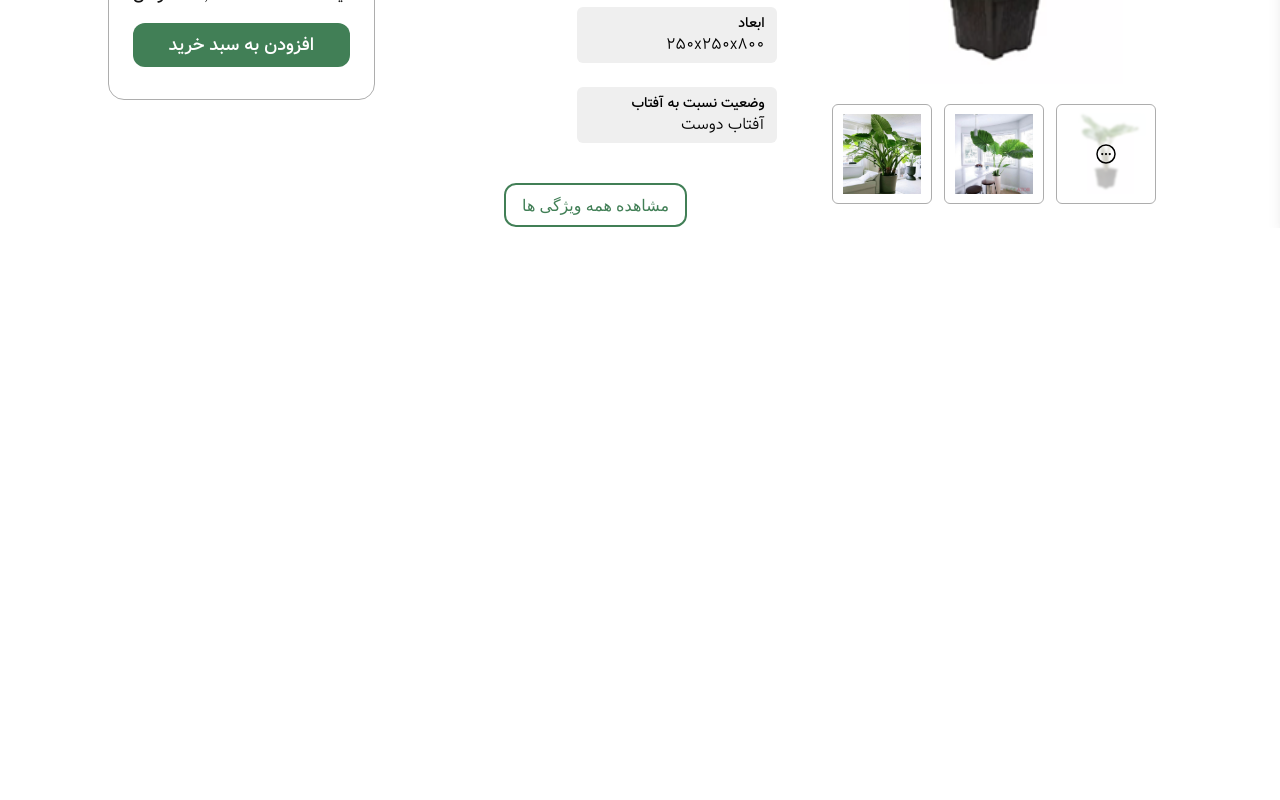
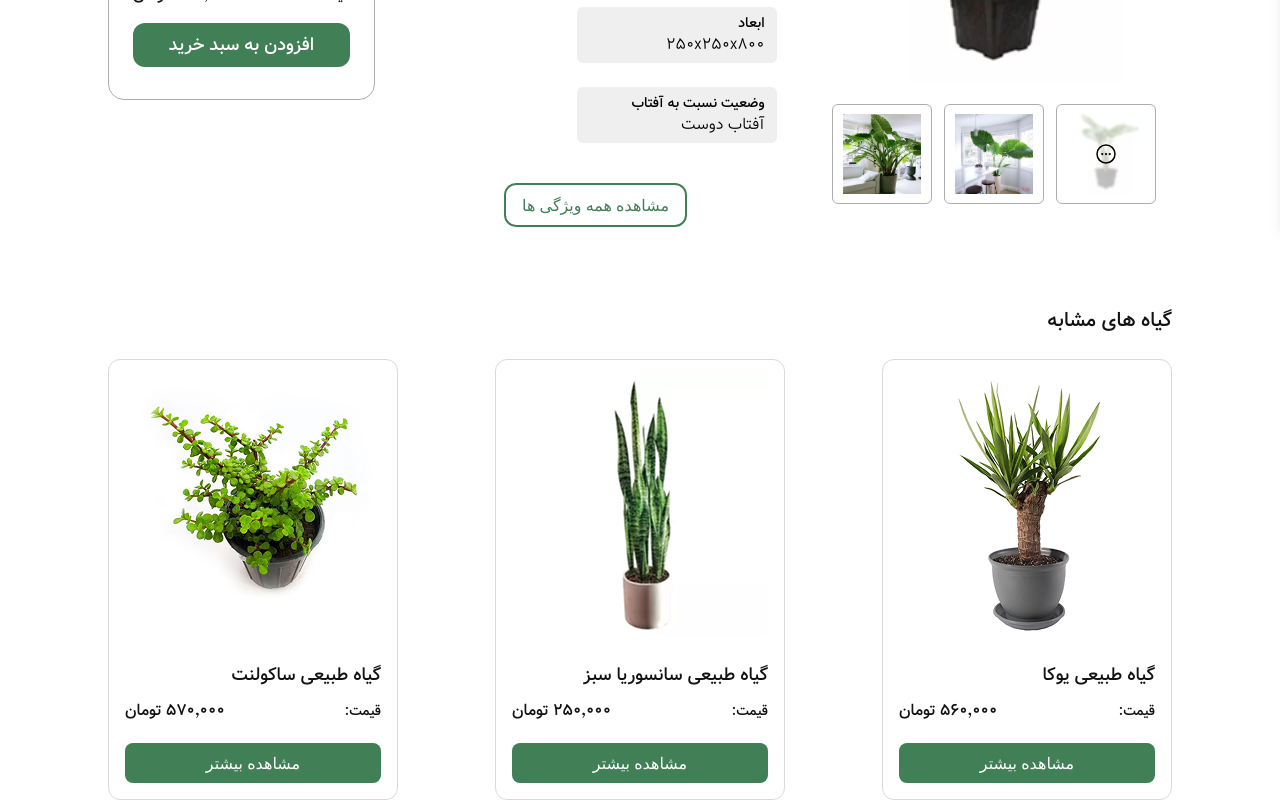
Before and after one commit to awmiri/PLANT-WEB, a React (Vite) app: page /iteminfo/apartmentPlant/1 in a window 1280 px wide. Shown: the part 572-1372 px from the top of the page. Before the commit the page ends 800 px from the top, so only its background shows below. Built offline with nearby package versions, Linux system fonts and the light colour scheme.

Commit message:
add the show more item also add useefect on chang the page pic

```diff
--- a/src/mainConsept/ItemInfo/ItemInfo.jsx
+++ b/src/mainConsept/ItemInfo/ItemInfo.jsx
@@ -1,5 +1,5 @@
-import React, { useState } from 'react'
-import { useParams } from 'react-router'
+import React, { useState, useEffect } from 'react'
+import { useParams, Link } from 'react-router'
 import apartmentPlant from '../../product';
 import UserBasket from '../../basket';
 import UserLogin from '../../userLogin';
@@ -13,8 +13,13 @@ export default function ItemInfo() {
     let findCategory = allPlant.filter((item) => item.categoriEn === category)
     // find the special item in category
     let getSpeshialItem = findCategory.find(item => item.id === +id)
+    // find similar item
+    let moreItem = findCategory.filter(item => (item.id !== +id))
     // get the imge for chang the img web
     let [img, setImg] = useState(getSpeshialItem.img[0])
+    useEffect(() => {
+        setImg(getSpeshialItem.img[0]);
+    }, [getSpeshialItem])
     // for show more information
     let [showMore, setShowMore] = useState(false)
     // for show modal
@@ -161,6 +166,30 @@ export default function ItemInfo() {
                     <button className={`${!UserLogin ? 'bg-customgray5' : 'bg-hightGreen'} text-white w-full p-2 rounded-xl font-vazirMediom text-lg`} disabled={!UserLogin} onClick={addCartHandler}>افزودن به سبد خرید</button>
                 </div>
             </div>
+            <div className='mt-20'>
+                <h3 className='text-customBlack text-xl font-vazirMediom'>گیاه های مشابه </h3>
+                <div className='flex items-center justify-between gap-4 md:gap-6 shrink-0 overflow-x-auto scrollbar-hide mb-36 relative'>
+                    {
+                        moreItem.map((item) => (
+                            <div key={item.id} className='border border-customgray p-4 rounded-xl mt-6 min-w-[226px] md:min-w-[288px]'>
+                                {/* item img */}
+                                <img src={item.img[0]} alt="" />
+                                {/* // item price */}
+                                <div className='w-full'>
+                                    <h3 className='mt-6 font-vazirMediom text-lg text-customBlack'>{item.name}</h3>
+                                    <div className='flex items-center justify-between mt-2.5'>
+                                        <span className='text-sm font-vazirMediom text-customBlack'>قیمت:</span>
+                                        <span className='text-customBlack font-vazirMediom'>{item.price.toLocaleString('fa-IR')} تومان</span>
+                                    </div>
+                                    {/* show information btn */}
+                                    <Link to={`/iteminfo/${item.categoriEn}/${item.id}`} className='bg-hightGreen block rounded-lg mt-5 text-center text-white p-2 w-full'>مشاهده  بیشتر</Link>
+                                </div>
+                            </div>
+                        ))
+                    }
+
+                </div>
+            </div>
         </>
     )
 }
```
